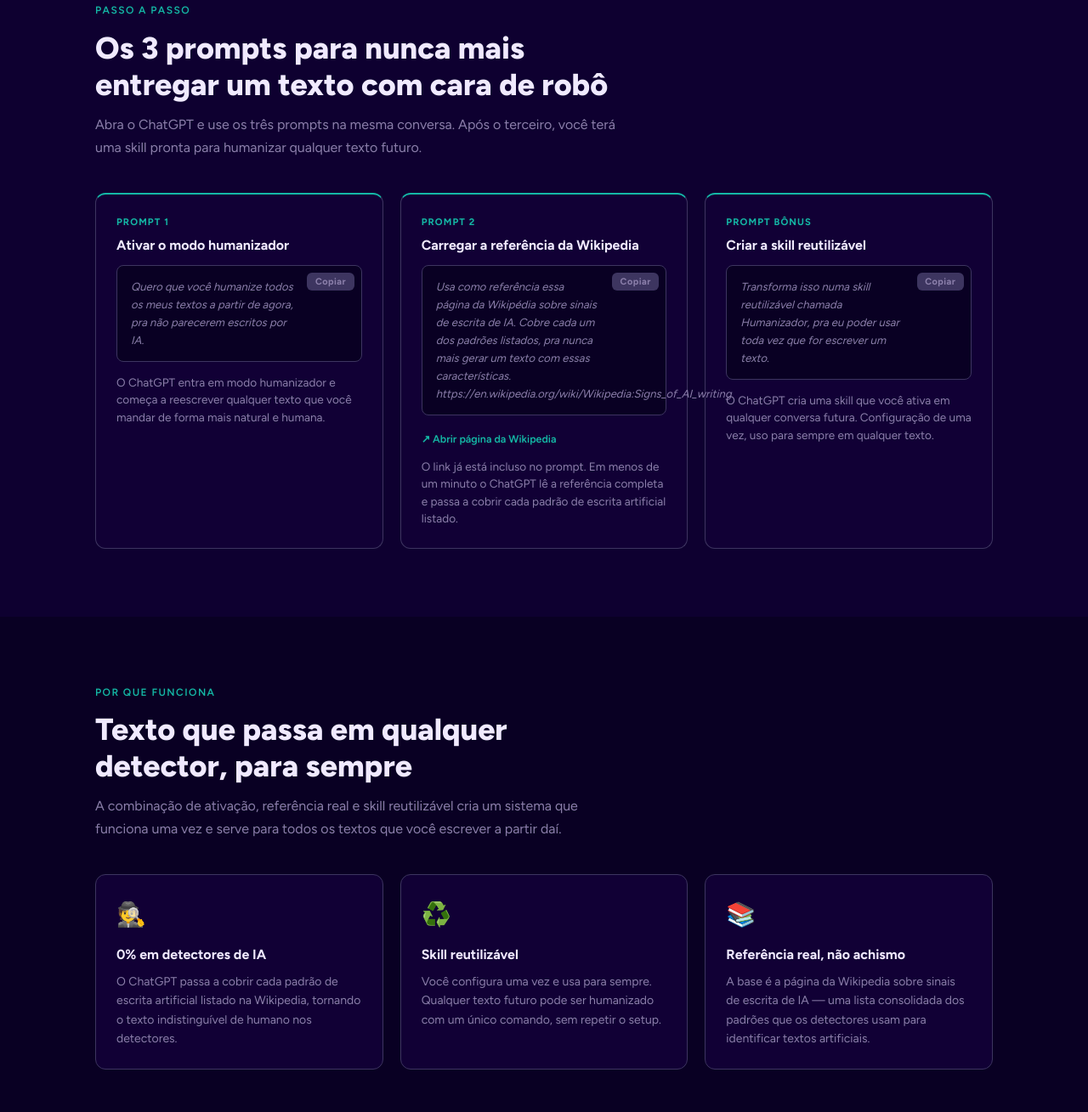
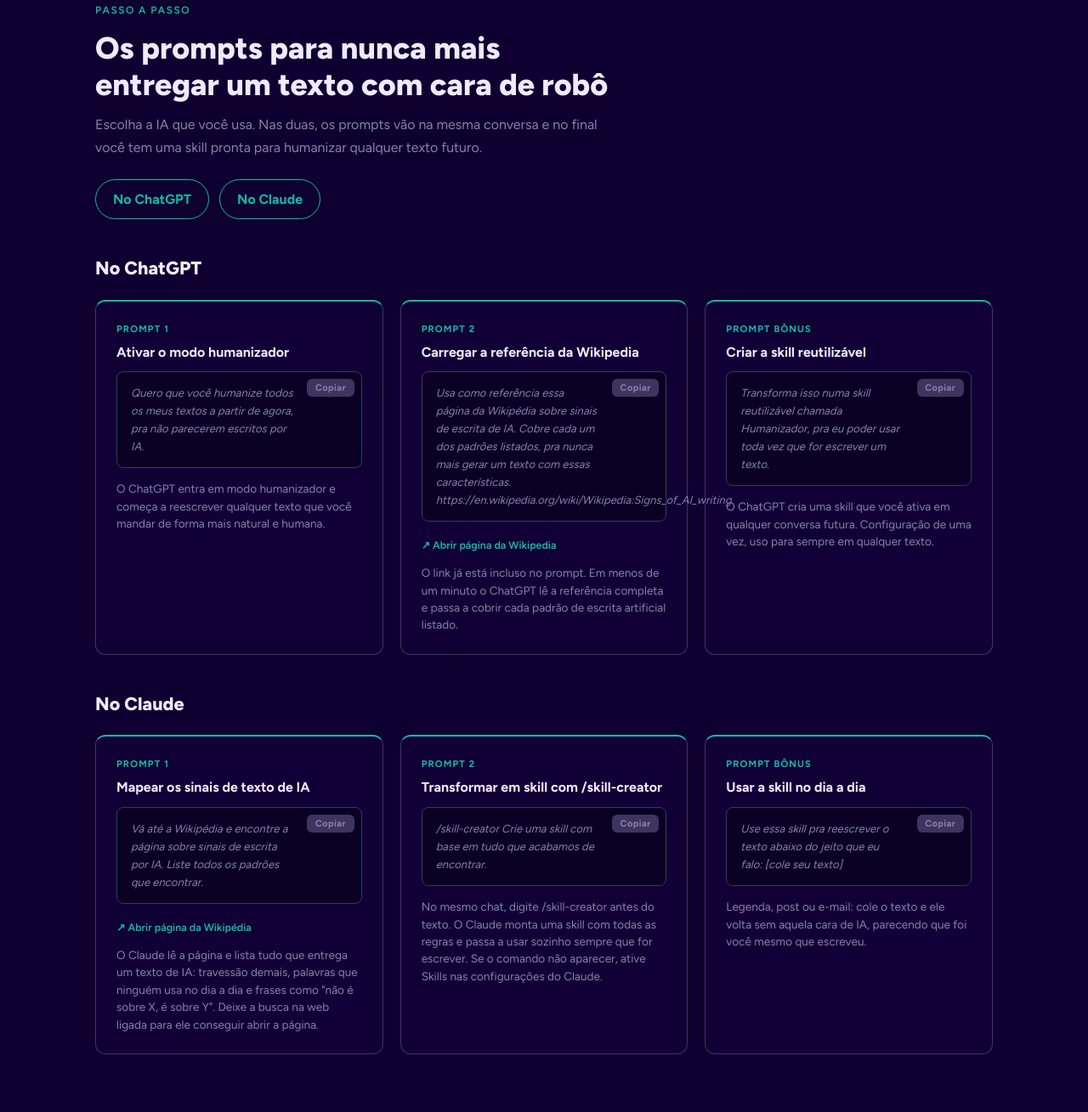
Before and after one commit to brunoperobelli96/bperobelli-lps, a plain HTML site: page humanizar-textos/index.html in a window 1280 px wide. Shown: the part 891-2200 px from the top of the page at 85% size. Drawn offline with nearby package versions, Linux system fonts and the light colour scheme.

Commit message:
humanizar-textos: passo a passo também para o Claude
Co-Authored-By: Claude Opus 5.5 <noreply@anthropic.com>

```diff
--- a/humanizar-textos/index.html
+++ b/humanizar-textos/index.html
@@ -4,7 +4,7 @@
   <meta charset="UTF-8">
   <meta name="viewport" content="width=device-width, initial-scale=1.0">
   <meta name="theme-color" content="#090023">
-  <title>Humanize Todos os Seus Textos do ChatGPT · Bruno Perobelli</title>
+  <title>Humanize Todos os Seus Textos no ChatGPT e no Claude · Bruno Perobelli</title>
   <link rel="preconnect" href="https://fonts.googleapis.com">
   <link href="https://fonts.googleapis.com/css2?family=Figtree:wght@400;500;600;700;800&display=swap" rel="stylesheet">
   <script src="https://cdnjs.cloudflare.com/ajax/libs/gsap/3.12.5/gsap.min.js" defer></script>
@@ -67,6 +67,11 @@
     .step-desc { font-size: 0.85rem; color: var(--text-muted); line-height: 1.5; }
     .wiki-link { display: inline-flex; align-items: center; gap: 0.3rem; font-size: 0.78rem; color: var(--accent); text-decoration: none; font-weight: 600; margin-bottom: 0.75rem; }
     .wiki-link:hover { text-decoration: underline; }
+    .ai-switch { display: flex; gap: 0.75rem; flex-wrap: wrap; margin-top: 1.5rem; }
+    .ai-switch button { min-height: 44px; padding: 0.6rem 1.25rem; border-radius: 999px; border: 1.5px solid var(--accent); background: transparent; color: var(--accent); font: inherit; font-weight: 700; cursor: pointer; transition: background 0.2s, color 0.2s; }
+    .ai-switch button:hover { background: var(--accent); color: #000; }
+    .ai-title { font-size: 1.35rem; font-weight: 800; margin: 2.5rem 0 1.25rem; color: var(--text); }
+    #no-chatgpt, #no-claude { scroll-margin-top: 72px; }
     .features-grid { display: grid; grid-template-columns: repeat(auto-fit, minmax(260px, 1fr)); gap: 1.25rem; }
     .feature-card { background: var(--surface); border: 1px solid var(--text-faint); border-radius: 12px; padding: 1.5rem; transition: border-color 0.2s var(--ease), transform 0.2s var(--ease); }
     .feature-card:hover { border-color: var(--accent); transform: translateY(-3px); }
@@ -124,12 +129,12 @@
       <div class="hero-grid">
         <div class="hero-copy">
           <p class="eyebrow">IA APLICADA · ESCRITA</p>
-          <h1>3 prompts para o <span class="accent">ChatGPT</span> humanizar qualquer texto e passar em qualquer detector de IA</h1>
-          <p class="sub">Configure o ChatGPT para humanizar seus textos baseado na referência da Wikipedia sobre sinais de escrita de IA, crie uma skill reutilizável e nunca mais entregue um texto com cara de robô.</p>
+          <h1>Prompts para o <span class="accent">ChatGPT</span> e o <span class="accent">Claude</span> humanizarem qualquer texto e passarem em qualquer detector de IA</h1>
+          <p class="sub">Configure o ChatGPT ou o Claude para humanizar seus textos baseado na referência da Wikipedia sobre sinais de escrita de IA, crie uma skill reutilizável e nunca mais entregue um texto com cara de robô.</p>
           <div class="hero-meta">
             <div class="hero-meta-item">
-              <span class="valor">3</span>
-              <span class="label">Prompts no total</span>
+              <span class="valor">2</span>
+              <span class="label">IAs: ChatGPT e Claude</span>
             </div>
             <div class="hero-meta-item">
               <span class="valor">Grátis</span>
@@ -145,6 +150,7 @@
         <div class="side-card">
           <p class="side-card-title">O que você vai receber</p>
           <ul>
+            <li>Passo a passo para ChatGPT e para Claude</li>
             <li>Texto com 0% de IA nos detectores</li>
             <li>Base na referência oficial da Wikipedia</li>
             <li>Skill reutilizável para qualquer conversa</li>
@@ -160,9 +166,14 @@
     <div class="wrap">
       <div class="section-header fade-in">
         <p class="eyebrow">PASSO A PASSO</p>
-        <h2>Os 3 prompts para nunca mais entregar um texto com cara de robô</h2>
-        <p class="lead">Abra o ChatGPT e use os três prompts na mesma conversa. Após o terceiro, você terá uma skill pronta para humanizar qualquer texto futuro.</p>
+        <h2>Os prompts para nunca mais entregar um texto com cara de robô</h2>
+        <p class="lead">Escolha a IA que você usa. Nas duas, os prompts vão na mesma conversa e no final você tem uma skill pronta para humanizar qualquer texto futuro.</p>
+        <div class="ai-switch">
+          <button type="button" onclick="scrollToSection('no-chatgpt')">No ChatGPT</button>
+          <button type="button" onclick="scrollToSection('no-claude')">No Claude</button>
+        </div>
       </div>
+      <h3 id="no-chatgpt" class="ai-title fade-in">No ChatGPT</h3>
       <div class="steps-grid">
         <div class="step-card fade-in">
           <p class="step-num">Prompt 1</p>
@@ -184,6 +195,28 @@
           <p class="step-desc">O ChatGPT cria uma skill que você ativa em qualquer conversa futura. Configuração de uma vez, uso para sempre em qualquer texto.</p>
         </div>
       </div>
+      <h3 id="no-claude" class="ai-title fade-in">No Claude</h3>
+      <div class="steps-grid">
+        <div class="step-card fade-in">
+          <p class="step-num">Prompt 1</p>
+          <h3>Mapear os sinais de texto de IA</h3>
+          <div class="prompt-box">Vá até a Wikipédia e encontre a página sobre sinais de escrita por IA. Liste todos os padrões que encontrar.</div>
+          <a href="https://pt.wikipedia.org/wiki/Wikip%C3%A9dia:Sinais_de_texto_gerado_por_intelig%C3%AAncia_artificial" target="_blank" rel="noopener" class="wiki-link">↗ Abrir página da Wikipédia</a>
+          <p class="step-desc">O Claude lê a página e lista tudo que entrega um texto de IA: travessão demais, palavras que ninguém usa no dia a dia e frases como "não é sobre X, é sobre Y". Deixe a busca na web ligada para ele conseguir abrir a página.</p>
+        </div>
+        <div class="step-card fade-in">
+          <p class="step-num">Prompt 2</p>
+          <h3>Transformar em skill com /skill-creator</h3>
+          <div class="prompt-box">/skill-creator Crie uma skill com base em tudo que acabamos de encontrar.</div>
+          <p class="step-desc">No mesmo chat, digite /skill-creator antes do texto. O Claude monta uma skill com todas as regras e passa a usar sozinho sempre que for escrever. Se o comando não aparecer, ative Skills nas configurações do Claude.</p>
+        </div>
+        <div class="step-card fade-in">
+          <p class="step-num">Prompt Bônus</p>
+          <h3>Usar a skill no dia a dia</h3>
+          <div class="prompt-box">Use essa skill pra reescrever o texto abaixo do jeito que eu falo: [cole seu texto]</div>
+          <p class="step-desc">Legenda, post ou e-mail: cole o texto e ele volta sem aquela cara de IA, parecendo que foi você mesmo que escreveu.</p>
+        </div>
+      </div>
     </div>
   </section>
 
@@ -198,7 +231,7 @@
         <div class="feature-card fade-in">
           <div class="feature-icon">🕵️</div>
           <h3>0% em detectores de IA</h3>
-          <p>O ChatGPT passa a cobrir cada padrão de escrita artificial listado na Wikipedia, tornando o texto indistinguível de humano nos detectores.</p>
+          <p>A IA passa a cobrir cada padrão de escrita artificial listado na Wikipedia, tornando o texto indistinguível de humano nos detectores.</p>
         </div>
         <div class="feature-card fade-in">
           <div class="feature-icon">♻️</div>
@@ -208,7 +241,7 @@
         <div class="feature-card fade-in">
           <div class="feature-icon">📚</div>
           <h3>Referência real, não achismo</h3>
-          <p>A base é a página da Wikipedia sobre sinais de escrita de IA — uma lista consolidada dos padrões que os detectores usam para identificar textos artificiais.</p>
+          <p>A base é a página da Wikipedia sobre sinais de escrita de IA, uma lista consolidada dos padrões que os detectores usam para identificar textos artificiais.</p>
         </div>
       </div>
     </div>
@@ -231,6 +264,13 @@
 </footer>
 
 <script>
+  function scrollToSection(id) {
+    const el = document.getElementById(id);
+    if (!el) return;
+    const top = el.getBoundingClientRect().top + window.scrollY - 72;
+    window.scrollTo({ top, behavior: 'smooth' });
+  }
+
   document.querySelectorAll('.prompt-box').forEach(box => {
     const text = box.textContent.replace(/^"|"$/g, '').trim();
     const btn = document.createElement('button');
```
